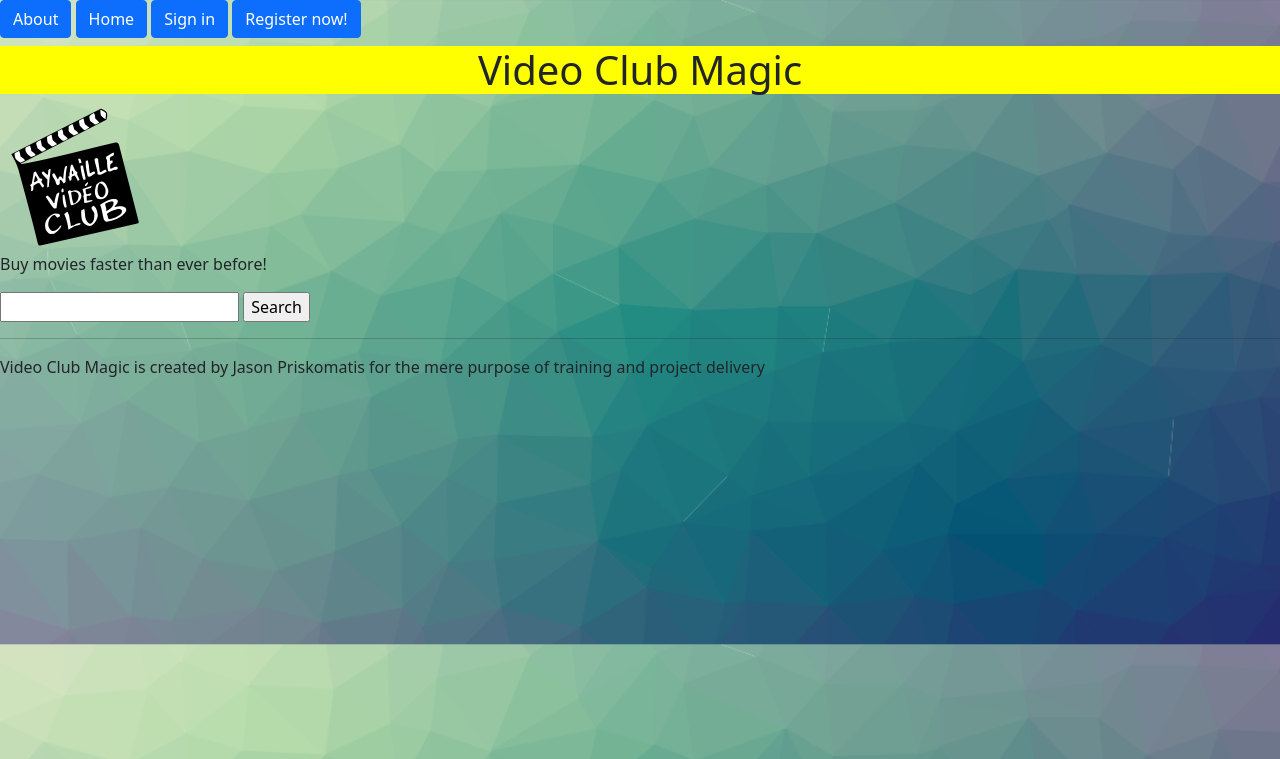
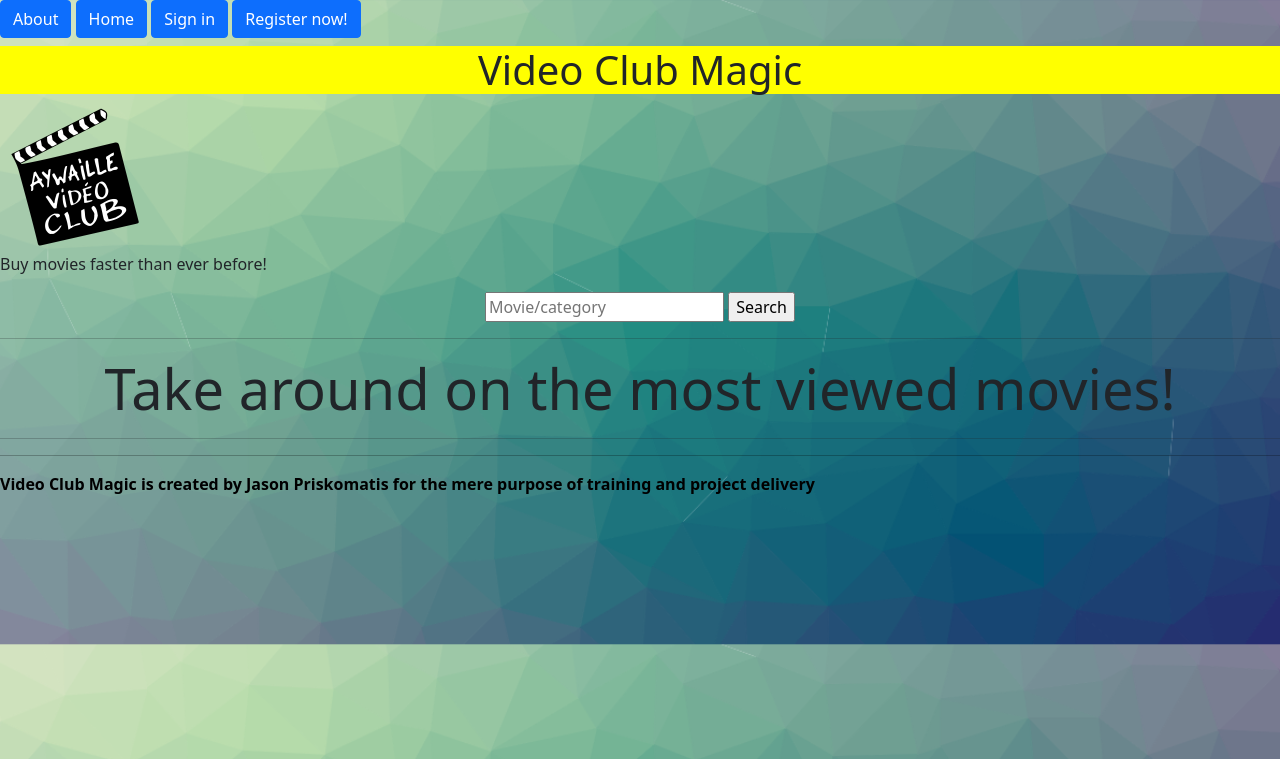
Before and after one commit to Priskomatis/videoclub, a Django app: template videoclub/templates/home.html in a window 1280 px wide. Shown: the top 759 px of the page. Run offline with Django 4.2, Linux system fonts and the light colour scheme; the template is opened without the code that fills it, so the values that code supplies are empty; some libraries are stand-ins or nearby versions.

Commit message:
thingies

```diff
--- a/static/css/style.css
+++ b/static/css/style.css
@@ -27,6 +27,15 @@ body{
     margin: 0 auto;
     width: 600px;
 }
+#colophon {
+    bottom: 00;
+    color: black;
+    height: 4em;
+    left: 0;
+    position: relative;
+    font-weight: 700;
+    width:100%;
+ }
 
 
 /*STAR RATING SYSTEM*/
--- a/videoclub/settings.py
+++ b/videoclub/settings.py
@@ -46,6 +46,7 @@ INSTALLED_APPS = [
     'django.contrib.staticfiles',
     'django_filters',
     'videoclubapp.apps.UserConfig',
+    'django_extensions',
 ]
 
 MIDDLEWARE = [
@@ -155,3 +156,8 @@ LOGIN_URL = 'login'
 STATICFILES_STORAGE = 'whitenoise.storage.CompressedManifestStaticFilesStorage'
 
 django_heroku.settings(locals())
+
+GRAPH_MODELS = {
+  'all_applications': True,
+  'group_models': True,
+}
--- a/videoclub/templates/base.html
+++ b/videoclub/templates/base.html
@@ -51,9 +51,9 @@
 
                     <!---------- SEARCH ------------>
 
-                    <form action="{% url 'search' %}" method="POST">
+                    <form action="{% url 'search' %}" method="POST" style="text-align: center">
                         {% csrf_token %}
-                        <input type = "text" name="name">
+                        <input type = "text" name="name" placeholder="Movie/category">
                         <input type="submit" name="submit" value="Search">
                     </form>
 
@@ -84,8 +84,10 @@
     {% block content %}
     {% endblock content %}
 
+
     <footer id="colophon">
-        <div class="inner-wrap" style="bottom: 0; bottom: 0; width: 100%; height: 2.5rem;">
+    <hr>
+        <div class="inner-wrap">
             Video Club Magic is created by Jason Priskomatis for the mere purpose of training and project delivery
 
             <br>
--- a/videoclub/templates/home.html
+++ b/videoclub/templates/home.html
@@ -3,7 +3,7 @@
 {% load static %}
 <div>
 
-
+    <h1 class="display-4" style="text-align: center">Take around on the most viewed movies!</h1> <hr>
     {% for movie in movies %}
         <div class="moviename">
             <a href = "{% url 'movie_detail' movie.id %}">
--- a/videoclub/templates/profile.html
+++ b/videoclub/templates/profile.html
@@ -28,6 +28,8 @@
                         {{ user_form.username }}
                     <label class="small mb-1">Email:</label>
                         {{ user_form.email }}
+
+
                 </div>
                 <div class="form-group">
                     <a href="{% url 'password_change'%}">Change Password</a>
@@ -36,6 +38,7 @@
                     {{ profile_form.avatar }}
                 </div>
                 <label class="small mb-1" >Bio:</label> {{ profile_form.bio }}
+
             </div>
         </div>
         <br><br>
--- a/videoclubapp/forms.py
+++ b/videoclubapp/forms.py
@@ -12,7 +12,10 @@ from .models import Profile
 SEX_CHOICES = [('M', 'MALE'), ('F', 'FEMALE'),('O', 'OTHER')]
 
 class RegisterForm(UserCreationForm):
+
     SEX_CHOICES = [('M', 'MALE'), ('F', 'FEMALE'),('O', 'OTHER')]
+    GENRE_CHOICES = [('ACTION', 'ACTION'), ('DRAMA', 'DRAMA'),('MYSTERY', 'MYSTERY')]
+
     # fields we want to include and customize in our form
     first_name = forms.CharField(max_length=100, required=True, widget=forms.TextInput())
 
@@ -23,6 +26,8 @@ class RegisterForm(UserCreationForm):
     email = forms.EmailField(required=True, widget=forms.TextInput())
 
     sex = forms.CharField(max_length=1, required=True, widget=forms.Select(choices=SEX_CHOICES))
+
+    favGenre = forms.CharField(max_length=7, required=True, widget=forms.Select(choices=GENRE_CHOICES))
 
     password1 = forms.CharField(max_length=50, required=True, widget=forms.PasswordInput())
 
--- a/videoclubapp/views.py
+++ b/videoclubapp/views.py
@@ -2,6 +2,7 @@ from email import message
 from msilib.schema import ListView
 from multiprocessing import context
 from re import L, template
+import re
 from turtle import title
 from typing import List
 from xmlrpc.client import FastParser
@@ -183,7 +184,7 @@ class RegisterView(View):
             username = form.cleaned_data.get('username')                    #Just a message to let the user know that their account was successfully generated.
             messages.success(request, f'Account created for {username}')
 
-            return redirect('home')                                         #Directs the user to the home page of our website after their signed in.
+            return redirect('login')                                         #Directs the user to the home page of our website after their signed in.
         return render(request, self.template_name, {'form': form})
 
 
```
Also changed, not shown: videoclub/templates/movie_detail.html (+0 -17 lines), videoclub/templates/register.html (+7 -0 lines), db.sqlite3, media/img/Fantastic_Beast.jpg (added), media/img/dune.jpg (added), media/img/eternals.jpg (added), media/img/nowayhome.jpg (added), media/profile_images/Galok.png (added), media/profile_images/sorcerer.png (added), videoclubapp/migrations/0010_profile_movies.py (added), 1 other file.
